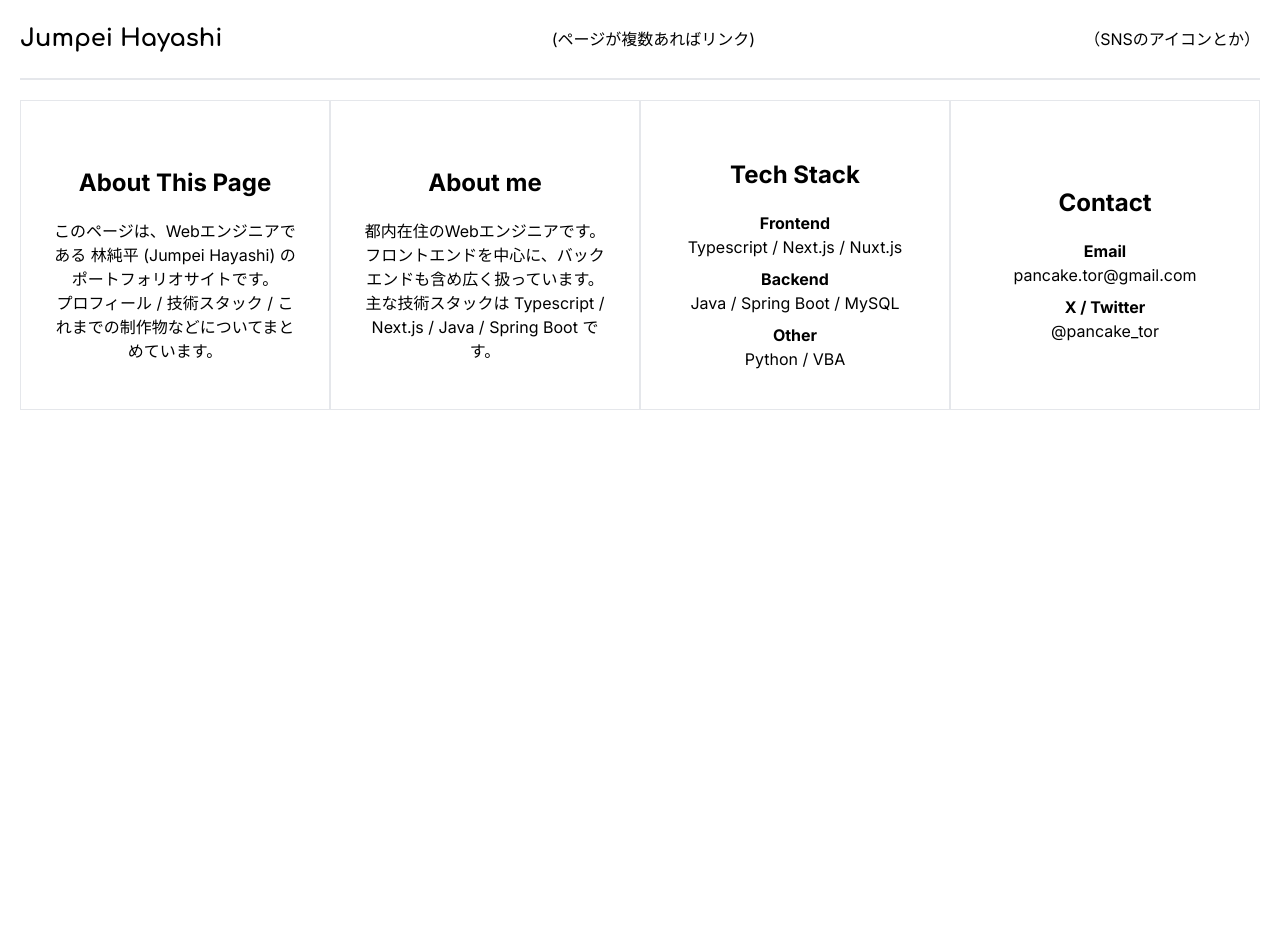
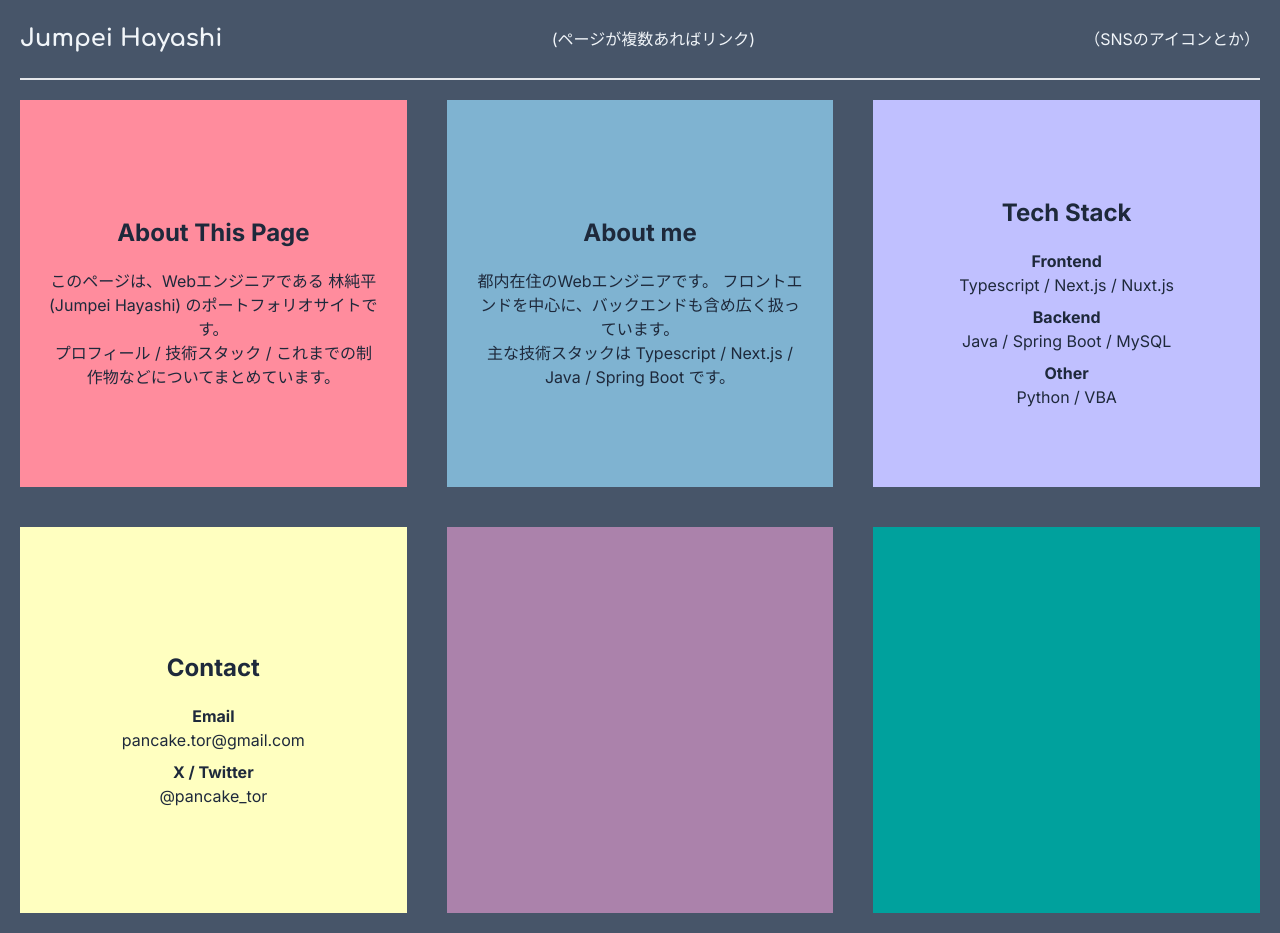
Before and after one commit to pay-hayashi/pay-hayashi.github.io, a Next.js app: page / in a window 1280 px wide. Before the commit the page ends 800 px from the top, so only its background shows below. Built offline with nearby package versions, Linux system fonts and the light colour scheme.

Commit message:
add: 色とアニメーション追加

```diff
--- a/src/app/_components/Card.tsx
+++ b/src/app/_components/Card.tsx
@@ -1,11 +1,19 @@
 import {ReactNode} from 'react'
+import {twMerge} from 'tailwind-merge'
 
 type CardProps = {
+  classname?: string
   children: ReactNode
 }
-export const Card = ({children}: CardProps) => {
+export const Card = ({classname, children}: CardProps) => {
   return (
-    <article className="border p-7 aspect-square flex flex-col text-center justify-center">
+    <article
+      className={twMerge(
+        'p-7 aspect-square flex flex-col text-center justify-center z-0',
+        'hover:transition duration-300 hover:scale-110 hover:z-10',
+        classname,
+      )}
+    >
       {children}
     </article>
   )
@@ -38,3 +46,28 @@ Card.Content = function Content({children}: ContentProps) {
     </div>
   )
 }
+
+const colors = [
+  'bg-[#FF8C9D]',
+  'bg-[#7FB3D1]',
+  'bg-[#C0C0FF]',
+  'bg-[#FFFFC0]',
+  'bg-[#AB82AB]',
+  'bg-[#00A19D]',
+  'bg-[#AB82AB]',
+  'bg-[#DFFF00]',
+]
+
+export class RotationColor {
+  private cnt: number
+
+  constructor() {
+    this.cnt = 0
+  }
+
+  get get() {
+    const colorCode = colors[this.cnt]
+    this.cnt = (this.cnt + 1) % colors.length
+    return `${colorCode} text-slate-800`
+  }
+}
--- a/src/app/_features/index.tsx
+++ b/src/app/_features/index.tsx
@@ -1,12 +1,13 @@
-import {Card} from '@/app/_components/Card'
+import {Card, RotationColor} from '@/app/_components/Card'
 import {Dl} from '@/app/_components/Dl'
 
 export const IndexPres = () => {
+  const colors = new RotationColor()
   return (
-    <main className="grid grid-cols-1 md:grid-cols-2 lg:grid-cols-3 xl:grid-cols-4 py-5">
+    <main className="grid grid-cols-1 md:grid-cols-2 lg:grid-cols-3 py-5 gap-10">
 
       {/* About this */}
-      <Card>
+      <Card classname={`${colors.get}`}>
         <Card.Title>
           About This Page
         </Card.Title>
@@ -17,7 +18,7 @@ export const IndexPres = () => {
       </Card>
 
       {/* About me */}
-      <Card>
+      <Card classname={`${colors.get}`}>
         <Card.Title>
           About me
         </Card.Title>
@@ -29,7 +30,7 @@ export const IndexPres = () => {
       </Card>
 
       {/* Tech Stack */}
-      <Card>
+      <Card classname={`${colors.get}`}>
         <Card.Title>
           Tech Stack
         </Card.Title>
@@ -52,7 +53,7 @@ export const IndexPres = () => {
       </Card>
 
       {/* Contact */}
-      <Card>
+      <Card classname={`${colors.get}`}>
         <Card.Title>
           Contact
         </Card.Title>
@@ -70,6 +71,14 @@ export const IndexPres = () => {
         </Card.Content>
       </Card>
 
+      <Card classname={`${colors.get}`}>
+        {}
+      </Card>
+
+      <Card classname={`${colors.get}`}>
+        {}
+      </Card>
+
     </main>
   )
 }
--- a/src/app/layout.tsx
+++ b/src/app/layout.tsx
@@ -1,11 +1,12 @@
 import './globals.css'
 import {Inter} from 'next/font/google'
 import {ReactNode} from 'react'
-
-import type {Metadata} from 'next'
+import {twMerge} from 'tailwind-merge'
 
 import {Body} from '@/app/_layout/Body'
 import {Header} from '@/app/_layout/Header'
+
+import type {Metadata} from 'next'
 
 const inter = Inter({ subsets: ['latin'] })
 
@@ -24,7 +25,7 @@ export default function RootLayout({
 }) {
   return (
     <html lang="ja">
-      <body className={inter.className}>
+      <body className={twMerge(inter.className, 'text-slate-100 bg-slate-600')}>
         <Body>
           <Header/>
           {children}
```
Also changed, not shown: .eslintrc.json.
